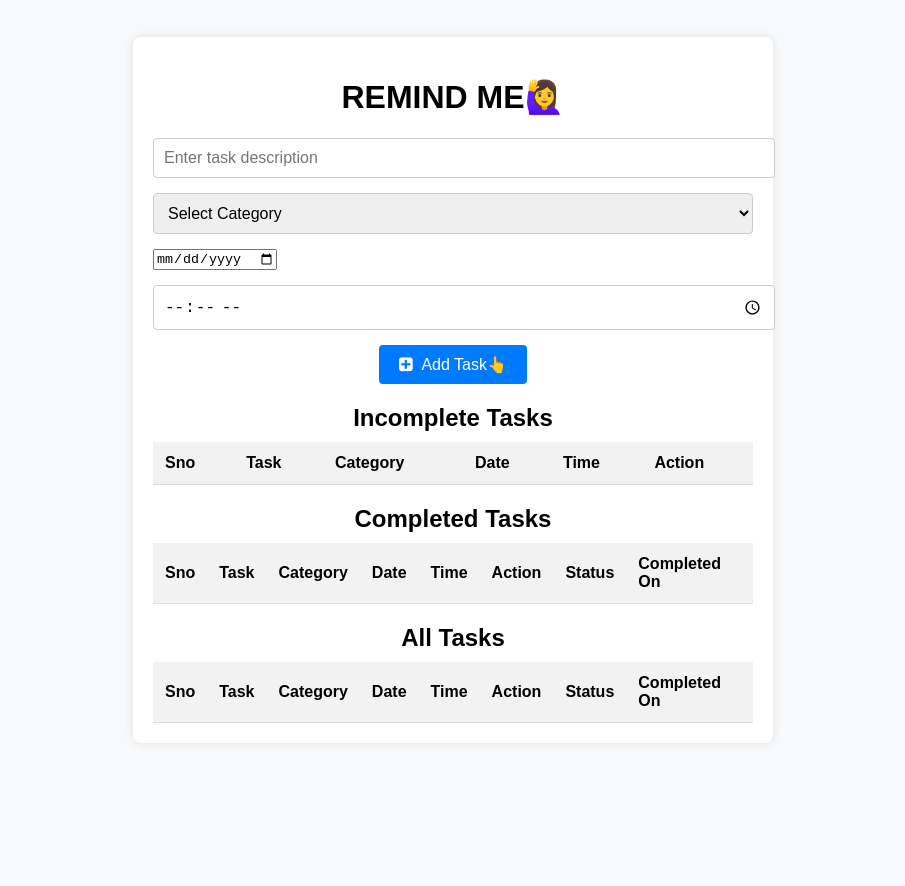
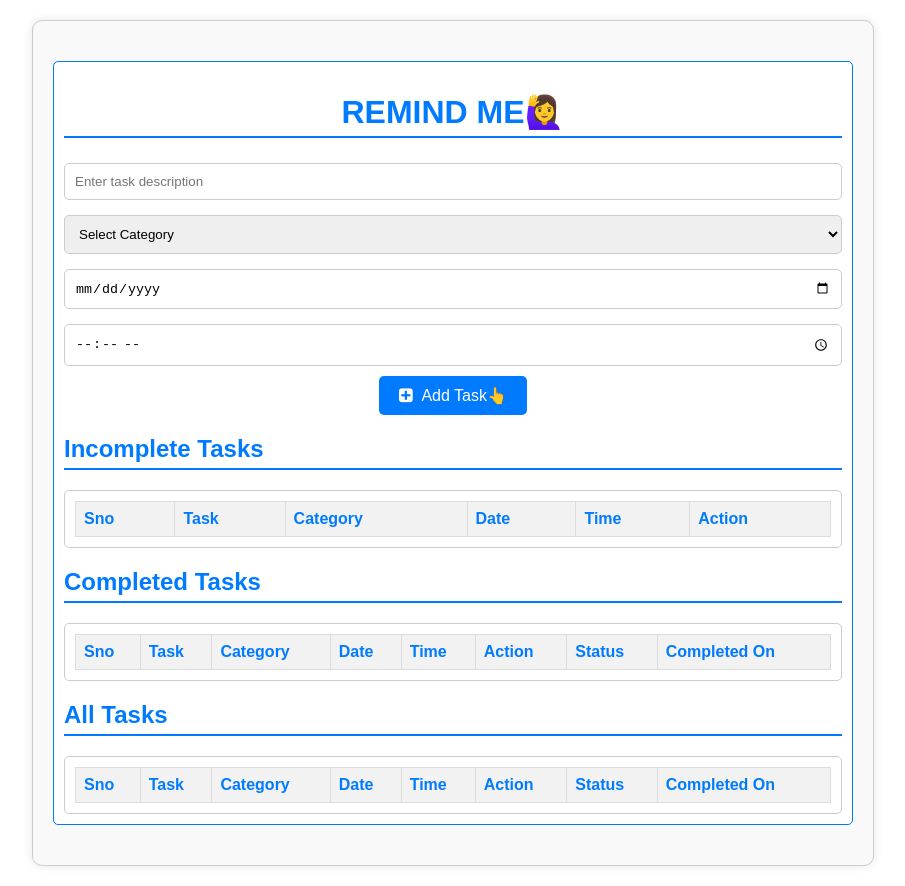
Before and after one commit to anandikadali/ToDoApp, a website: page one.html in a window 1280 px wide. Shown: the whole page, without its empty margins (187-1092 px from the left). Before the commit the page ends 800 px from the top, so only its background shows below. Drawn offline with Linux system fonts and the light colour scheme; no server answers.

Commit message:
Update style.css

```diff
--- a/style.css
+++ b/style.css
@@ -1,53 +1,60 @@
-/* style.css */
 body {
     font-family: Arial, sans-serif;
-    margin: 0;
-    padding: 0;
-    background-color: #f8f9fa;
+    margin: 20px;
 }
 
 .container {
-    display: flex;
-    justify-content: center;
-    align-items: center;
-    min-height: 100vh;
-    flex-direction: column;
+    max-width: 800px;
+    margin: 0 auto;
+    padding: 20px;
+    border: 1px solid #ccc;
+    border-radius: 10px;
+    box-shadow: 0 0 10px rgba(0, 0, 0, 0.1);
+    background-color: #f9f9f9; /* Light background color to distinguish the container */
 }
 
 .child-container {
-    width: 80%;
-    max-width: 600px;
-    background: #fff;
-    padding: 20px;
-    box-shadow: 0 0 10px rgba(0, 0, 0, 0.1);
-    border-radius: 8px;
-    margin-bottom: 20px;
+    margin: 20px 0;
+    padding: 10px;
+    border: 1px solid #007bff; /* Blue border to highlight the child container */
+    border-radius: 5px;
+    background-color: #ffffff; /* White background for better contrast */
 }
 
 .input-box-container {
-    margin-bottom: 15px;
+    margin-bottom: 10px;
 }
 
-.add-task-box, .task-category, .task-time, .filter-category {
+h1, h2 {
+    color: #007bff; /* Blue color for headings */
+    margin-bottom: 20px; /* Additional margin below headings */
+    border-bottom: 2px solid #007bff; /* Underline to highlight the headings */
+    padding-bottom: 5px; /* Padding below the heading text */
+}
+
+.add-task-box,
+.task-category,
+.task-date,
+.task-time {
     width: 100%;
     padding: 10px;
-    font-size: 16px;
+    margin-top: 5px;
     border: 1px solid #ccc;
-    border-radius: 4px;
+    border-radius: 5px;
+    box-sizing: border-box;
 }
 
 .btn-container {
-    text-align: center;
-    margin-bottom: 20px;
+    margin-top: 10px;
 }
 
 .get-task-btn {
+    padding: 10px 20px;
+    border: none;
+    border-radius: 5px;
     background-color: #007bff;
     color: white;
-    padding: 10px 20px;
     font-size: 16px;
-    border: none;
-    border-radius: 4px;
     cursor: pointer;
 }
 
@@ -59,13 +66,18 @@ body {
     background-color: #0056b3;
 }
 
-.show-data, .completed-data {
+.show-data,
+.completed-data,
+.all-data {
     margin-top: 20px;
 }
 
-h2 {
-    margin-bottom: 10px;
-    text-align: center;
+.table-container {
+    max-height: 300px; /* Adjust the height as needed */
+    overflow-y: auto;
+    border: 1px solid #ccc;
+    border-radius: 5px;
+    padding: 10px;
 }
 
 table {
@@ -74,29 +86,17 @@ table {
 }
 
 th, td {
-    padding: 12px;
+    border: 1px solid #ddd;
+    padding: 8px;
     text-align: left;
-    border-bottom: 1px solid #ddd;
 }
 
 th {
     background-color: #f2f2f2;
+    color: #007bff; /* Blue color for table headers */
+    font-weight: bold;
 }
 
-.complete-btn, .delete-btn {
-    background-color: transparent;
-    border: none;
-    cursor: pointer;
+tr:nth-child(even) {
+    background-color: #f9f9f9;
 }
-
-.complete-btn i {
-    color: green;
-}
-
-.delete-btn i {
-    color: red;
-}
-
-.delete-btn:hover i, .complete-btn:hover i {
-    opacity: 0.7;
-}
```
